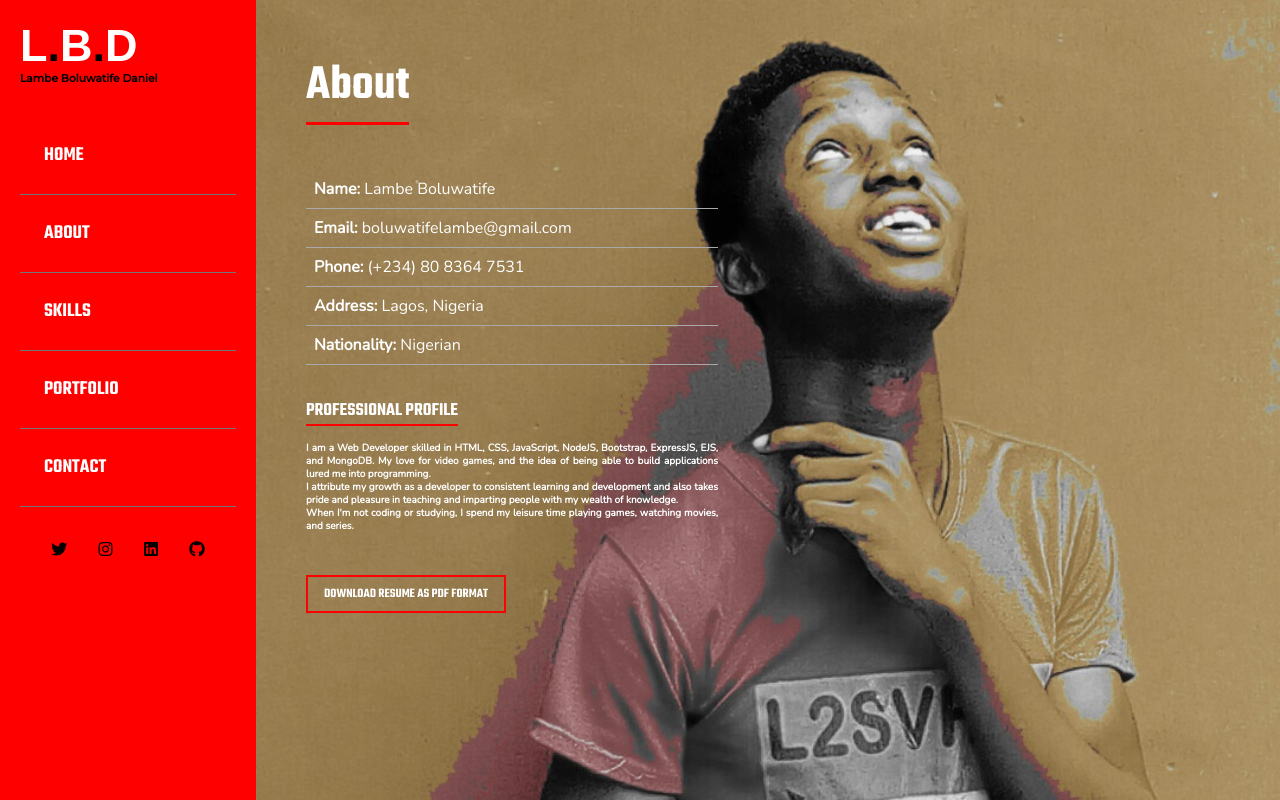
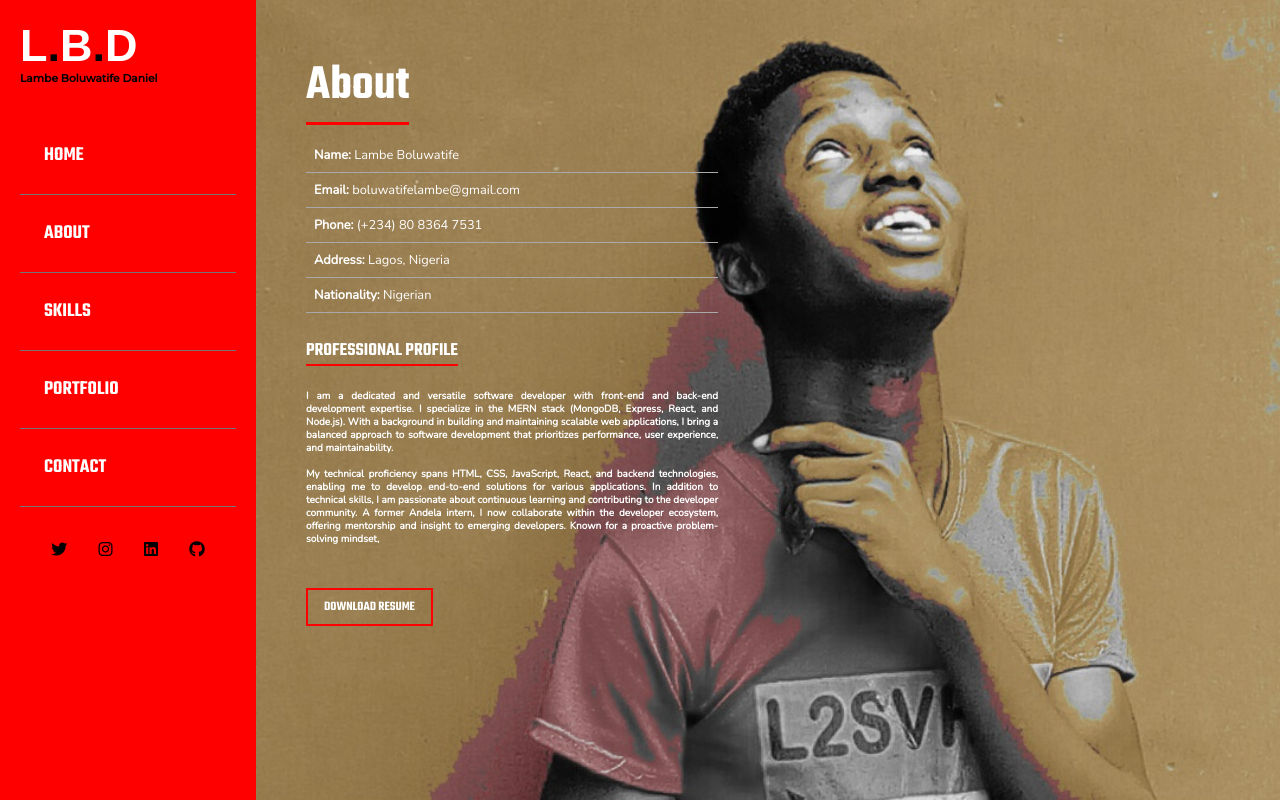
Before and after one commit to lambeboluwatife/uptick-portfolio, a React (Create React App) app: page /about in a window 1280 px wide. Built offline with nearby package versions, Linux system fonts and the light colour scheme; a web font is replaced by a local one.

Commit message:
change professional portfolio in about component

```diff
--- a/src/App.css
+++ b/src/App.css
@@ -58,19 +58,20 @@
 }
 
 .about ul {
-  margin-top: 3rem;
+  margin-top: 1rem;
 }
 
 .about ul li {
   list-style-type: none;
   font-family: "Nunito", sans-serif;
+  font-size: 0.8rem;
   padding: 0.5rem;
   border-bottom: 1px solid darkgray;
 }
 
 .about h3 {
   display: inline-block;
-  margin: 2rem 0 1rem 0;
+  margin: 1.5rem 0;
   font-family: "Teko", sans-serif;
   border-bottom: 2px solid red;
 }
@@ -258,6 +259,12 @@
   color: whitesmoke;
 }
 
+.portfolio .work h6 strong {
+  font-weight: 900;
+  font-size: 0.8rem;
+  color: #00ff00;
+}
+
 .link {
   margin-top: 1rem;
 }
--- a/src/components/About.jsx
+++ b/src/components/About.jsx
@@ -26,18 +26,24 @@ const About = () => {
 
           <h3>PROFESSIONAL PROFILE</h3>
           <h6>
-            I am a Web Developer skilled in HTML, CSS, JavaScript, NodeJS,
-            Bootstrap, ExpressJS, EJS, and MongoDB. My love for video games, and
-            the idea of being able to build applications lured me into
-            programming. <br /> I attribute my growth as a developer to
-            consistent learning and development and also takes pride and
-            pleasure in teaching and imparting people with my wealth of
-            knowledge. <br /> When I'm not coding or studying, I spend my
-            leisure time playing games, watching movies, and series.
+            I am a dedicated and versatile software developer with front-end and
+            back-end development expertise. I specialize in the MERN stack
+            (MongoDB, Express, React, and Node.js). With a background in
+            building and maintaining scalable web applications, I bring a
+            balanced approach to software development that prioritizes
+            performance, user experience, and maintainability.
+            <br /> <br />
+            My technical proficiency spans HTML, CSS, JavaScript, React, and
+            backend technologies, enabling me to develop end-to-end solutions
+            for various applications. In addition to technical skills, I am
+            passionate about continuous learning and contributing to the
+            developer community. A former Andela intern, I now collaborate
+            within the developer ecosystem, offering mentorship and insight to
+            emerging developers. Known for a proactive problem-solving mindset,
           </h6>
 
           <a href={Resume} rel="noreferrer" target="_blank">
-            DOWNLOAD RESUME AS PDF FORMAT
+            DOWNLOAD RESUME
           </a>
         </div>
         <div className="about-img"></div>
--- a/src/components/Portfolio.jsx
+++ b/src/components/Portfolio.jsx
@@ -14,7 +14,9 @@ const Portfolio = () => {
         {portfolios.map((portfolio) => (
           <div className="work" key={portfolio.id}>
             <h3>{portfolio.name}</h3>
-            <h6>{portfolio.skills}</h6>
+            <h6>
+              <strong>{portfolio.skills}</strong>
+            </h6>
             <h6>{portfolio.desc}</h6>
             <img src={portfolio.image} alt={portfolio.name} />
             <div className="link">
```
